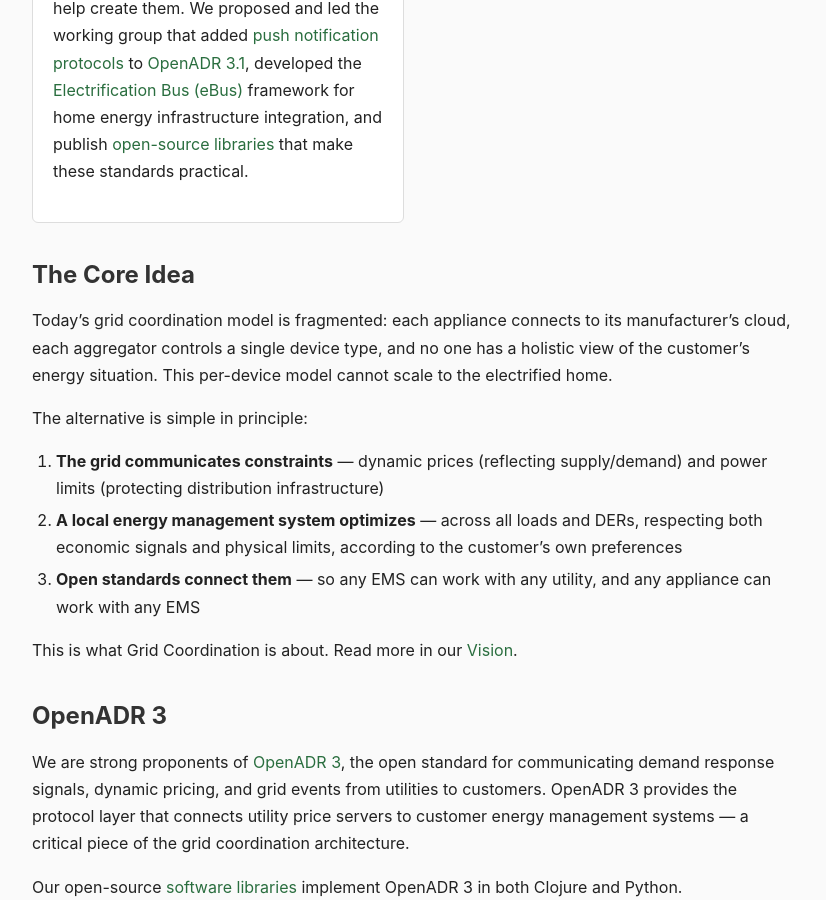
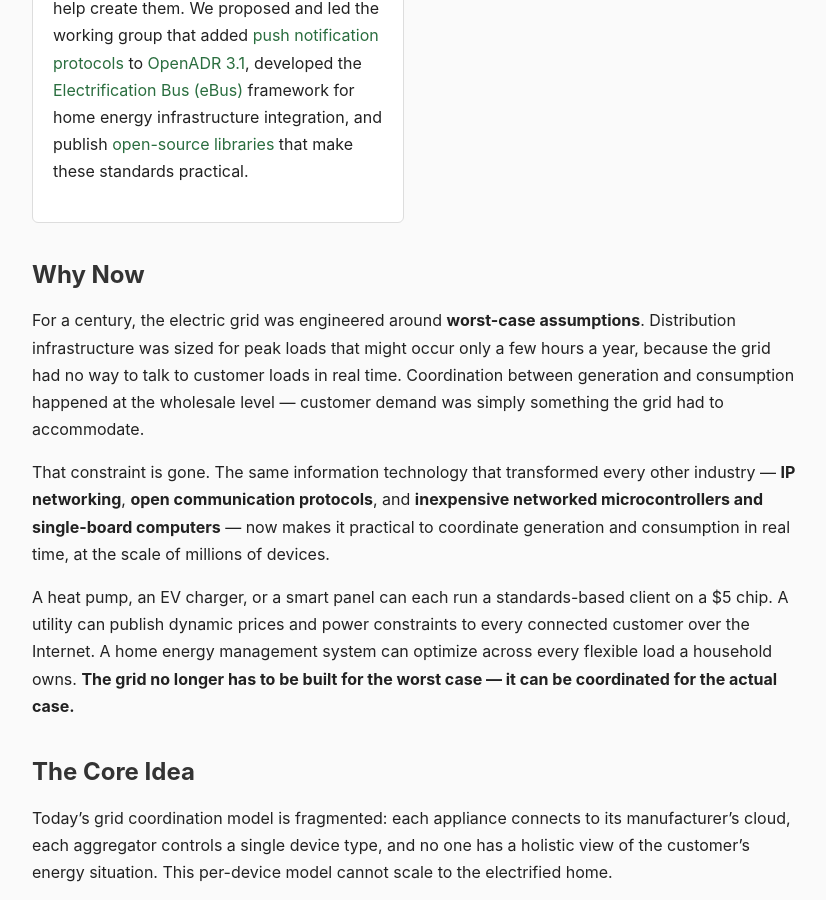
Before and after one commit to grid-coordination/grid-coordination.github.io, a Jekyll site: the page built from index.md, in a window 1280 px wide and 900 px high, scrolled down 1275 px. Shown: the whole window, without its empty margins (224-1050 px from the left). Built offline with Jekyll 4.4.1, drawn with Linux system fonts in a browser that asks for light colours.

Commit message:
Add "Why Now" technology-moment framing to home, policy, and vision pages
Weave a consistent narrative across the three main pages: historically
the grid was sized for worst-case demand because real-time coordination
with customer loads was impossible; IP networking, open grid-coordination
protocols, and low-cost networked microcontrollers/SBCs now make it
practical to coordinate generation and consumption in real time.

- index.md: new "Why Now" section (opportunity framing)
- policy.md: new "The Technology Moment" section (sets up why open
  standards via regulation matter)
- vision.md: new "The Historical Constraint" section (sets up why the
  macro/micro coordination problems are now tractable)

Co-Authored-By: Claude Opus 4.6 (1M context) <noreply@anthropic.com>

```diff
--- a/index.md
+++ b/index.md
@@ -37,6 +37,14 @@ The electric grid is undergoing a fundamental transformation. As homes electrify
   </div>
 </div>
 
+## Why Now
+
+For a century, the electric grid was engineered around **worst-case assumptions**. Distribution infrastructure was sized for peak loads that might occur only a few hours a year, because the grid had no way to talk to customer loads in real time. Coordination between generation and consumption happened at the wholesale level &mdash; customer demand was simply something the grid had to accommodate.
+
+That constraint is gone. The same information technology that transformed every other industry &mdash; **IP networking**, **open communication protocols**, and **inexpensive networked microcontrollers and single-board computers** &mdash; now makes it practical to coordinate generation and consumption in real time, at the scale of millions of devices.
+
+A heat pump, an EV charger, or a smart panel can each run a standards-based client on a $5 chip. A utility can publish dynamic prices and power constraints to every connected customer over the Internet. A home energy management system can optimize across every flexible load a household owns. **The grid no longer has to be built for the worst case &mdash; it can be coordinated for the actual case.**
+
 ## The Core Idea
 
 Today's grid coordination model is fragmented: each appliance connects to its manufacturer's cloud, each aggregator controls a single device type, and no one has a holistic view of the customer's energy situation. This per-device model cannot scale to the electrified home.
```
Also changed, not shown: policy.md (+6 -0 lines), vision.md (+8 -0 lines).
